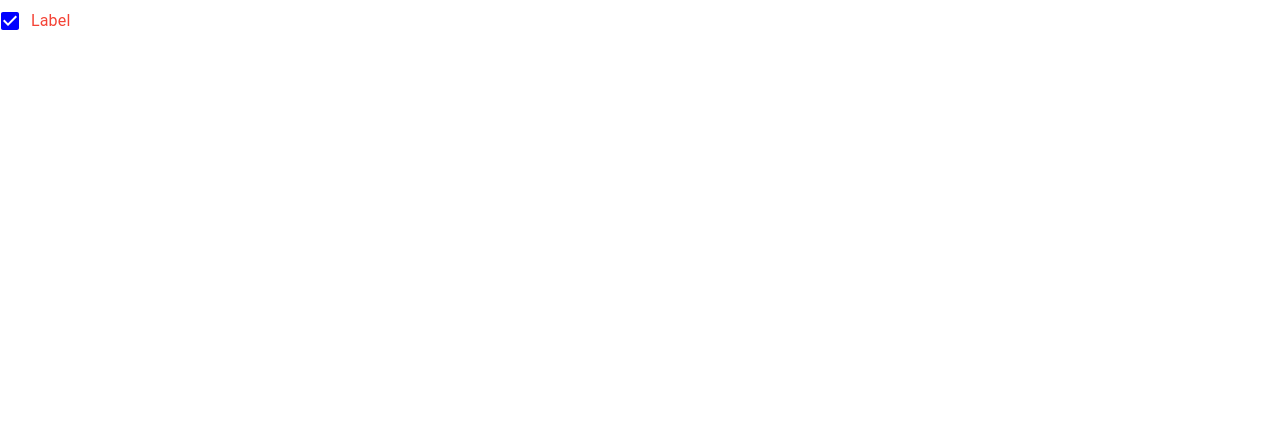
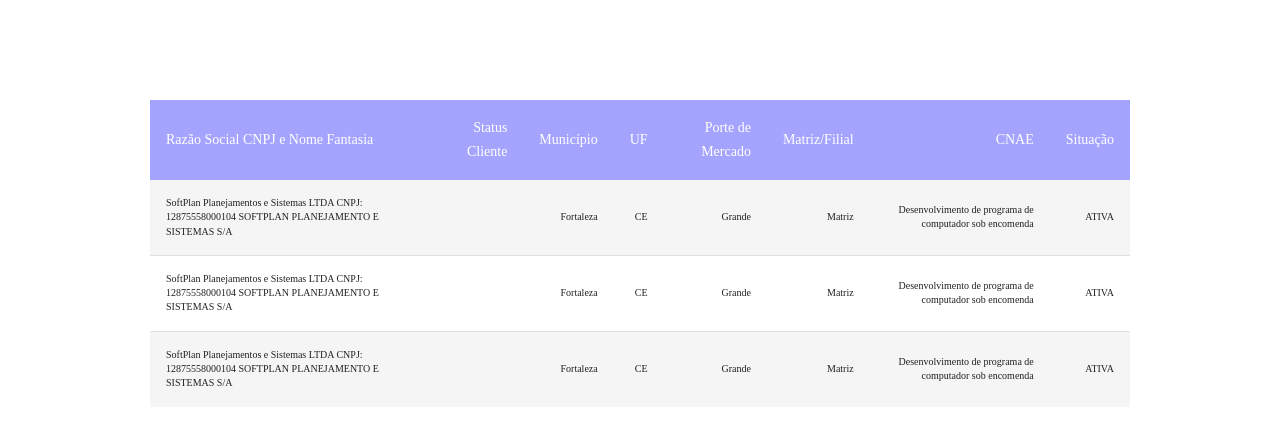
Before and after one commit to caions/rct-pratice-mui5, a React (Create React App) app: page / in a window 1280 px wide. Shown: the top 424 px of the page. Built offline with nearby package versions, Linux system fonts and the light colour scheme; the HTML template or start-up script is replaced by a standard one.

Commit message:
feat: table

```diff
--- a/src/App.tsx
+++ b/src/App.tsx
@@ -1,9 +1,12 @@
-import { CustomCheckBox } from './components/CheckBox';
+import { DenseTable } from './components/Table';
+import styles from './style.module.css';
 
 const App = () => {
   return (
     <>
-      <CustomCheckBox />
+      <div className={styles.container}>
+        <DenseTable />
+      </div>
     </>
   );
 };
--- /dev/null
+++ b/src/components/Table/index.tsx
@@ -0,0 +1,121 @@
+import { styled } from '@mui/material/styles';
+import Table from '@mui/material/Table';
+import TableBody from '@mui/material/TableBody';
+import TableCell, { tableCellClasses } from '@mui/material/TableCell';
+import TableHead from '@mui/material/TableHead';
+import TableRow from '@mui/material/TableRow';
+import { Container } from './styled';
+
+const StyledTableCell = styled(TableCell)(({ theme }) => ({
+  [`&.${tableCellClasses.head}`]: {
+    backgroundColor: theme.palette.primary.light,
+    color: '#FFFFFF',
+  },
+  [`&.${tableCellClasses.body}`]: {
+    fontSize: 10,
+  },
+}));
+
+const StyledTableRow = styled(TableRow)(({ theme }) => ({
+  '&:nth-of-type(odd)': {
+    backgroundColor: theme.palette.action.hover,
+  },
+  // hide last border
+  '&:last-child td, &:last-child th': {
+    border: 0,
+  },
+}));
+
+const createData = (
+  nome: string,
+  clienteStatus: boolean,
+  municipios: string,
+  uf: string,
+  porteDeMercado: string,
+  matrizFilial: string,
+  cnae: string,
+  situacao: 'ATIVA' | 'INATIVA' | 'BAIXADA'
+) => {
+  return {
+    nome,
+    clienteStatus,
+    municipios,
+    uf,
+    porteDeMercado,
+    matrizFilial,
+    cnae,
+    situacao,
+  };
+};
+const rows = [
+  createData(
+    'SoftPlan Planejamentos e Sistemas LTDA CNPJ: 12875558000104 SOFTPLAN PLANEJAMENTO E SISTEMAS S/A',
+    true,
+    'Fortaleza',
+    'CE',
+    'Grande',
+    'Matriz',
+    'Desenvolvimento de programa de computador sob encomenda',
+    'ATIVA'
+  ),
+  createData(
+    'SoftPlan Planejamentos e Sistemas LTDA CNPJ: 12875558000104 SOFTPLAN PLANEJAMENTO E SISTEMAS S/A',
+    true,
+    'Fortaleza',
+    'CE',
+    'Grande',
+    'Matriz',
+    'Desenvolvimento de programa de computador sob encomenda',
+    'ATIVA'
+  ),
+  createData(
+    'SoftPlan Planejamentos e Sistemas LTDA CNPJ: 12875558000104 SOFTPLAN PLANEJAMENTO E SISTEMAS S/A',
+    true,
+    'Fortaleza',
+    'CE',
+    'Grande',
+    'Matriz',
+    'Desenvolvimento de programa de computador sob encomenda',
+    'ATIVA'
+  ),
+];
+
+export const DenseTable = () => {
+  return (
+    <Table>
+      <TableHead>
+        <StyledTableRow>
+          <StyledTableCell>Razão Social CNPJ e Nome Fantasia</StyledTableCell>
+          <StyledTableCell align="right">Status Cliente</StyledTableCell>
+          <StyledTableCell align="right">Município</StyledTableCell>
+          <StyledTableCell align="right">UF</StyledTableCell>
+          <StyledTableCell align="right">Porte de Mercado</StyledTableCell>
+          <StyledTableCell align="right">Matriz/Filial</StyledTableCell>
+          <StyledTableCell align="right">CNAE</StyledTableCell>
+          <StyledTableCell align="right">Situação</StyledTableCell>
+        </StyledTableRow>
+      </TableHead>
+      <TableBody>
+        {rows.map((row) => (
+          <StyledTableRow
+            key={row.nome}
+            sx={{ '&:last-child td, &:last-child th': { border: 0 } }}
+          >
+            <StyledTableCell component="th" scope="row">
+              {row.nome}
+            </StyledTableCell>
+            <StyledTableCell align="right">{row.clienteStatus}</StyledTableCell>
+            <StyledTableCell align="right">{row.municipios}</StyledTableCell>
+            <StyledTableCell align="right">{row.uf}</StyledTableCell>
+            <StyledTableCell align="right">
+              {row.porteDeMercado}
+            </StyledTableCell>
+            <StyledTableCell align="right">{row.matrizFilial}</StyledTableCell>
+            <StyledTableCell align="right">{row.cnae}</StyledTableCell>
+            <StyledTableCell align="right">{row.situacao}</StyledTableCell>
+          </StyledTableRow>
+        ))}
+      </TableBody>
+    </Table>
+  );
+};
--- /dev/null
+++ b/src/components/Table/styled.ts
@@ -0,0 +1,5 @@
+import { styled } from '@mui/material';
+
+export const Container = styled('div')(() => ({
+  width: '800px',
+}));
--- /dev/null
+++ b/src/react-app-env.d.ts
@@ -0,0 +1 @@
+/// <reference types="react-scripts" />
--- /dev/null
+++ b/src/style.module.css
@@ -0,0 +1,7 @@
+.container {
+  margin: 0 150px;
+  margin-top: 100px;
+  display: flex;
+  align-items: center;
+  justify-content: center;
+}
--- a/src/theme/index.tsx
+++ b/src/theme/index.tsx
@@ -17,12 +17,16 @@
 
 export const theme = createTheme({
   palette: {
+    common: {
+      black: '#202040',
+    },
     primary: {
-      main: '#f700ff',
+      main: '#5C5CFF',
+      light: '#A4A4FF',
     },
-    secondary: {
-      main: '#420a1b',
-    },
+  },
+  typography: {
+    fontFamily: 'inter sans-serif',
   },
   status: {
     danger: orange[500],
```
